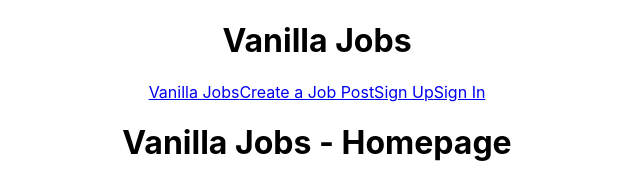
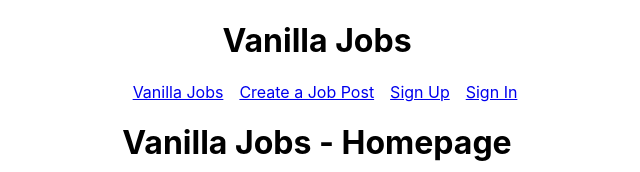
Before and after one commit to filipe-freire/VanillaJobs, a React (Create React App) app in the folder client/: page / in a window 1280 px wide. Shown: the top 172 px of the page, without its empty margins (323-963 px from the left). Built offline with nearby package versions, Linux system fonts and the light colour scheme; no server answers.

Commit message:
Add minor styling to Navbar

```diff
--- a/client/src/components/Navbar/style.scss
+++ b/client/src/components/Navbar/style.scss
@@ -0,0 +1,5 @@
+nav {
+  & > * {
+    margin-left: 1em;
+  }
+}
```
